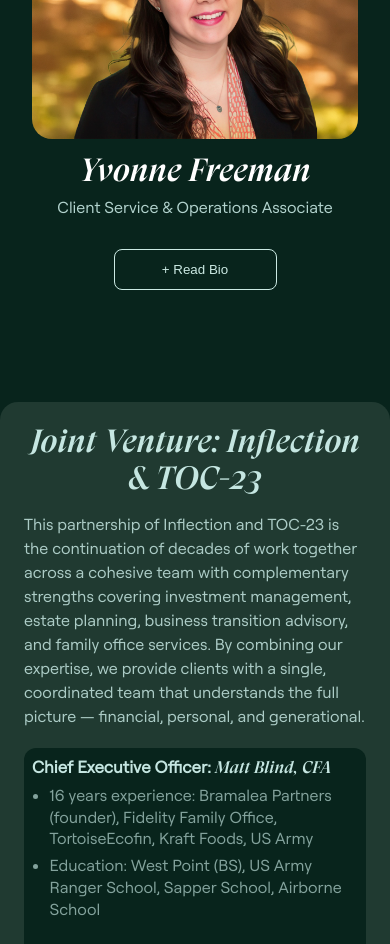
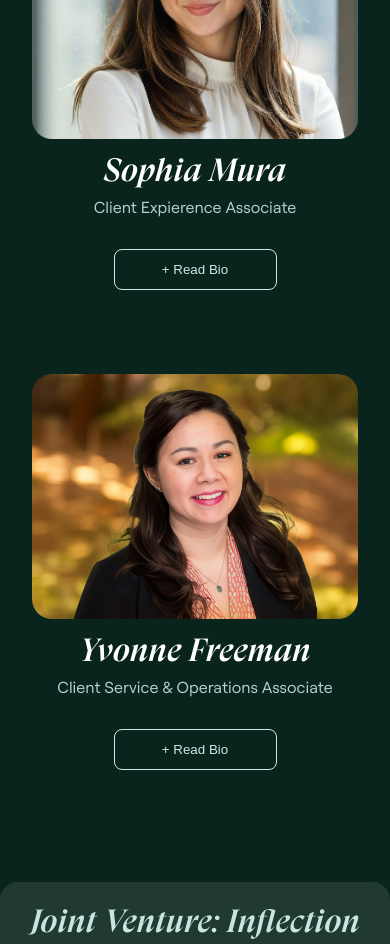
Before and after one commit to SirSmitty/inflection-git, a React (Create React App) app: page /team in a window 390 px wide. Shown: the part 1760-2704 px from the top of the page. Built offline with nearby package versions, Linux system fonts and the light colour scheme.

Commit message:
added 5th employee and adv update

```diff
--- a/src/components/footer/footer.js
+++ b/src/components/footer/footer.js
@@ -1,5 +1,5 @@
 import React from 'react'
-import PDFdisc1 from './ADVpt3.pdf';
+import PDFdisc1 from './ADVpt4.pdf';
 import PDFdisc2 from './CRSForm2.pdf';
 import './footer.css';
 import bg from '../../assets/footerbg.jpg'
--- a/src/pages/team/team.css
+++ b/src/pages/team/team.css
@@ -64,13 +64,37 @@
     display: grid;
     gap: 5.25rem;
     grid-template-columns: repeat(2, 1fr);
+    justify-content: center;
 }
 
-@media (max-width: 1024px) {
+.team-grid>*:last-child {
+    grid-column: 1 / -1;
+    justify-self: center;
+    max-width: calc((100% / 2) - 2.625rem);
+    width: 100%;
+}
+
+@media (max-width: 768px) {
+    .team-grid {
+        grid-template-columns: 1fr;
+        /* This is the real fix */
+    }
+
+    .team-grid>*:last-child {
+        grid-column: auto;
+        /* clears the desktop override */
+        max-width: 100%;
+        width: 100%;
+        justify-self: center;
+        /* clean centering */
+    }
+}
+
+/* @media (max-width: 1024px) {
     .team-grid {
         grid-template-columns: repeat(8, 1fr);
     }
-}
+} */
 
 @media (max-width: 768px) {
     .team-grid {
@@ -96,17 +120,17 @@
 }
 
 
-@media (max-width: 1024px) {
+/* @media (max-width: 1024px) {
     .team-card {
         grid-column: span 4;
     }
-}
+} */
 
-@media (max-width: 640px) {
+/* @media (max-width: 640px) {
     .team-card {
         grid-column: span 4;
     }
-}
+} */
 
 .team-card__media {
     position: absolute;
--- a/src/pages/team/team.jsx
+++ b/src/pages/team/team.jsx
@@ -6,6 +6,7 @@
 import justin from '../../assets/mainInfo/portfolio/poi1.png';
 import katie from '../../assets/mainInfo/portfolio/poi2.png';
 import patrick from '../../assets/mainInfo/portfolio/patrickHayes.jpg';
+import sophia from '../../assets/mainInfo/portfolio/SophiaMura.png';
 import Yvonne from '../../assets/mainInfo/portfolio/Yvonne2.jpg';
 const people = [
     {
@@ -43,6 +44,17 @@
     Patrick conducts due diligence and monitors the activities of sub-advisers, third-party managers, and relevant service providers, and will assist with matters before the Securities and Exchange Commission, Commodity Futures Trading Commission, Department of Justice, Financial Industry Regulatory Authority, North American Securities Administrators Association, as well as before state securities commissions, attorneys general and local authorities.
 
     Patrick is a Magna cum laude graduate from the University of Notre Dame with a Bachelor of Arts in English.  He earned his J.D. from the University of Cincinnati College of Law, where he was inducted into the Order of the Barristers for outstanding ability in appellate advocacy.  He is also the immediate Past President of the University of Cincinnati Law Alumni Association and a graduate of the Class 8 of the Cincinnati USA Regional Chamber’s C-Change Leadership Program.`
+    },
+    {
+        name: 'Sophia Mura',
+        title: 'Client Expierence Associate',
+        headshot: sophia,
+        bio: `<span style="font-family:'GTMI'; font-weight:bold;">Sophia Mura</span> is a Client Experience Associate at Inflection Capital Management, where she supports the partners in managing strategic client relationships, business strategy, and operations.
+
+    She began her career at BlackRock on the Americas Institutional Business team, where she spent two years developing deep expertise in
+ relationship management and asset allocation. In this role, she worked with institutional investors including family offices, foundations, endowments, and healthcare systems to deliver tailored investment solutions across equities, fixed income, real estate,
+ private equity, and hedge funds.  While at BlackRock, Sophia helped lead the Young Allocators group, fostering connections among emerging leaders in the institutional investing space. She was also an active member of BlackRock’s Financial Inclusion Team, partnering
+ with Bay Area foundations to advance financial literacy initiatives. `
     },
     {
         name: 'Yvonne Freeman',
```
Also changed, not shown: src/assets/mainInfo/portfolio/SophiaMura.png (added), 1 other file (tests, documents, lock files or other folders).
